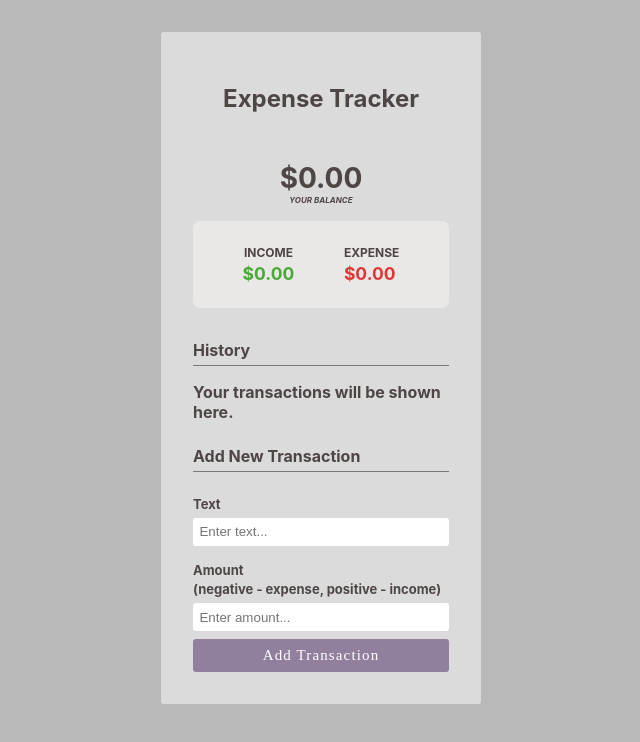
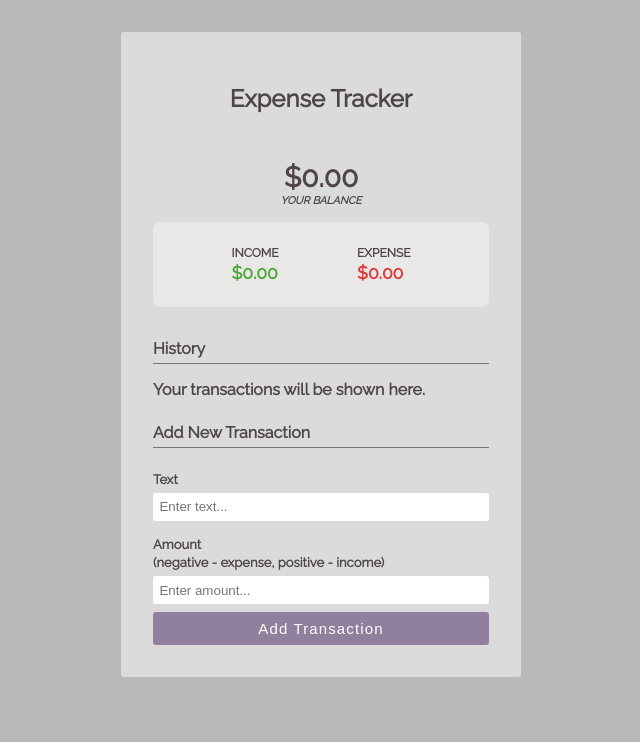
Before and after one commit to sgadzhanov/expense-tracker, a React (Vite) app: page / in a window 1280 px wide. Shown: the top 742 px of the page, without its empty margins (319-959 px from the left). Built offline with nearby package versions, Linux system fonts and the light colour scheme.

Commit message:
add some styling

```diff
--- a/index.html
+++ b/index.html
@@ -4,8 +4,8 @@
 <head>
   <meta charset="UTF-8" />
   <link rel="icon" type="image/svg+xml" href="/vite.svg" />
-  <link rel="preconnect" href="https://fonts.googleapis.com">
-  <link rel="preconnect" href="https://fonts.gstatic.com" crossorigin>
+  <!-- <link rel="preconnect" href="https://fonts.googleapis.com">
+  <link rel="preconnect" href="https://fonts.gstatic.com" crossorigin> -->
   <meta name="viewport" content="width=device-width, initial-scale=1.0" />
   <title>Expense Tracker</title>
 </head>
--- a/src/components/balance/Balance.module.css
+++ b/src/components/balance/Balance.module.css
@@ -7,7 +7,7 @@
 }
 
 .balance {
-  font-size: 0.5em;
+  font-size: 0.66em;
   font-style: italic;
   font-weight: bold;
 }
--- a/src/components/transaction/AddTransaction.jsx
+++ b/src/components/transaction/AddTransaction.jsx
@@ -1,4 +1,4 @@
-import { useState, useContext } from 'react';
+import { useContext } from 'react';
 import { useTransaction } from '../../assets/hooks/useTransaction';
 import { CartContext } from '../../context/cart-context';
 
--- a/src/components/transaction/AddTransaction.module.css
+++ b/src/components/transaction/AddTransaction.module.css
@@ -16,7 +16,6 @@
   border: none;
   border-radius: 3px;
   font-size: 15px;
-  font-family: serif;
   letter-spacing: 0.03cm;
   transition: all 0.2s;
 }
@@ -67,7 +66,6 @@
   border: none;
   border-radius: 3px;
   font-size: 15px;
-  font-family: serif;
   letter-spacing: 0.03cm;
   transition: all 0.2s;
   outline: none;
--- a/src/index.css
+++ b/src/index.css
@@ -1,9 +1,11 @@
+@import url('https://fonts.googleapis.com/css2?family=Raleway&display=swap');
+
 body {
-  font-family: Inter, Avenir, Helvetica, Arial, sans-serif;
+  font-family: 'Raleway', sans-serif;
   margin: 2rem auto;
   box-sizing: border-box;
   background-color: #b9b9b9;
-  max-width: 20rem;
+  max-width: 25rem;
 }
 
 #root {
```
